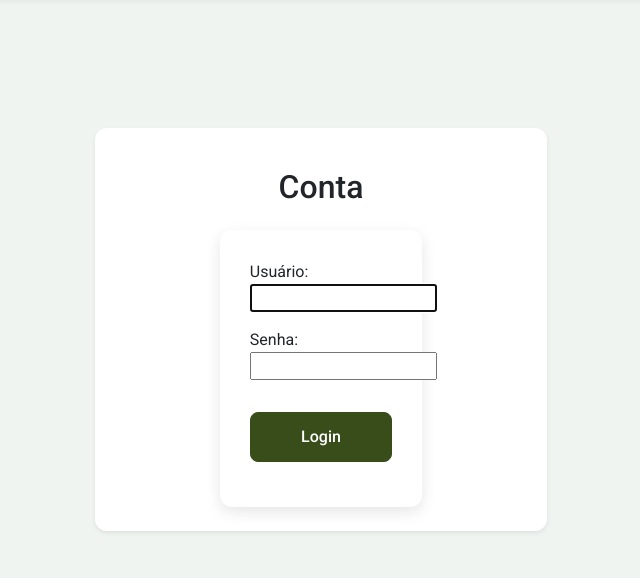
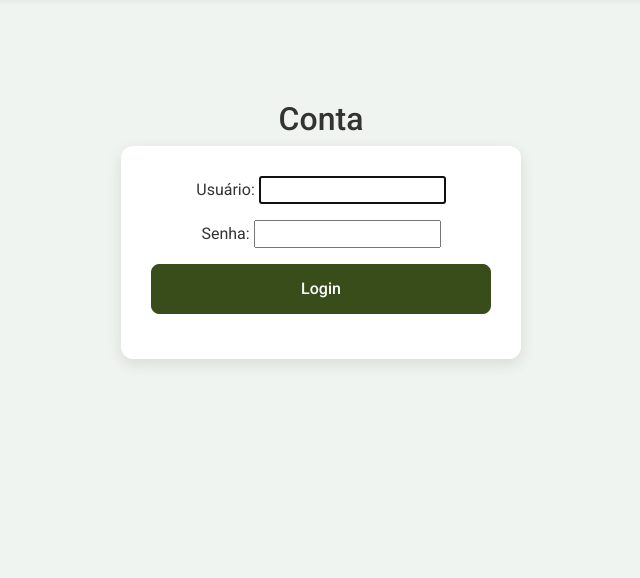
Before and after one commit to gustavojullio/meu-projeto, a Django app: page /login/ in a window 1280 px wide. Shown: the part 61-639 px from the top of the page, without its empty margins (319-959 px from the left). Run offline with Django 4.2, Linux system fonts and the light colour scheme; some libraries are stand-ins or nearby versions.

Commit message:
Incocistência de estilos corrijida

```diff
--- a/emater/sistema/static/css/style.css
+++ b/emater/sistema/static/css/style.css
@@ -355,7 +355,6 @@ body.welcome-page .app-header .icon-button {
     flex-direction: column;
     justify-content: center;
     align-items: center;
-    min-height: 100vh;
     text-align: center;
     background-color: var(--cor-verde-claro-bg);
     padding: 20px;
--- a/emater/sistema/templates/sistema/login.html
+++ b/emater/sistema/templates/sistema/login.html
@@ -4,14 +4,8 @@
 {% block title %}LOGIN{% endblock %}
 {% block content %}
 
-<div class="container py-5">
-  <div class="row justify-content-center">
-    <div class="col-md-6 col-lg-5">
-      <div class="card shadow-sm border-0">
-        <div class="card-body p-4">
-          <div class="text-center mb-4">
-            <h2 class="form-title mt-3">Conta</h2>
-          </div>
+<div class="login-container">
+    <h2 class="form-title">Conta</h2>
 
     {% if error %}
         <div class="alert alert-danger text-center" role="alert">
@@ -22,7 +16,7 @@
     <form method="post" class="login-form">
         {% csrf_token %}
         {{ form.as_p }}
-            <button type="submit" class="btn btn-primary w-100 mt-3">Login</button>
+        <button type="submit" class="btn btn-primary w-100">Login</button>
     </form>
 
     {% if form.errors %}
@@ -31,9 +25,5 @@
         </div>
     {% endif %}
 </div>
-      </div>
-    </div>
-  </div>
-</div>
 
 {% endblock %}
```
Lines whose indentation alone changed are shown as unchanged.
